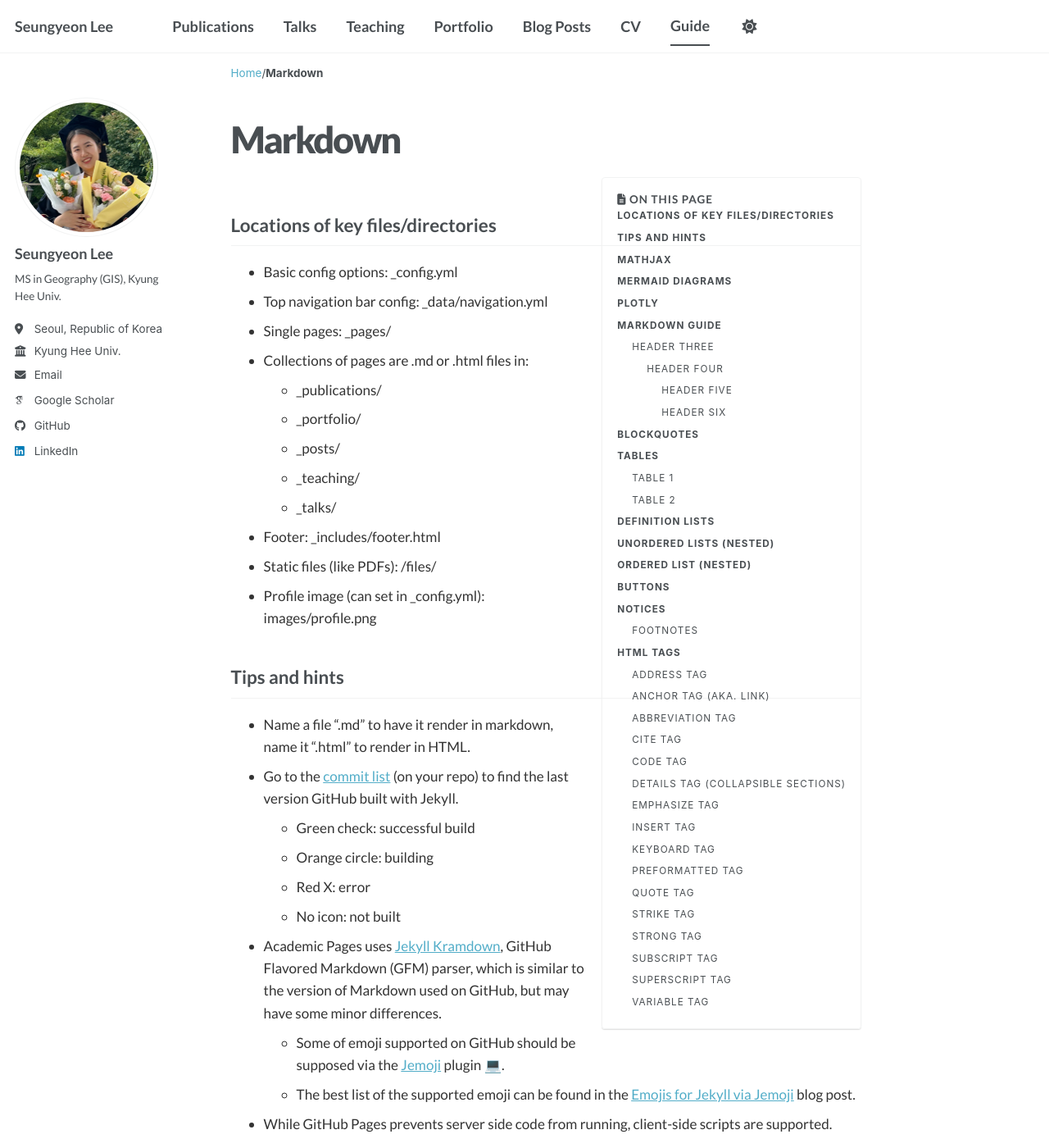
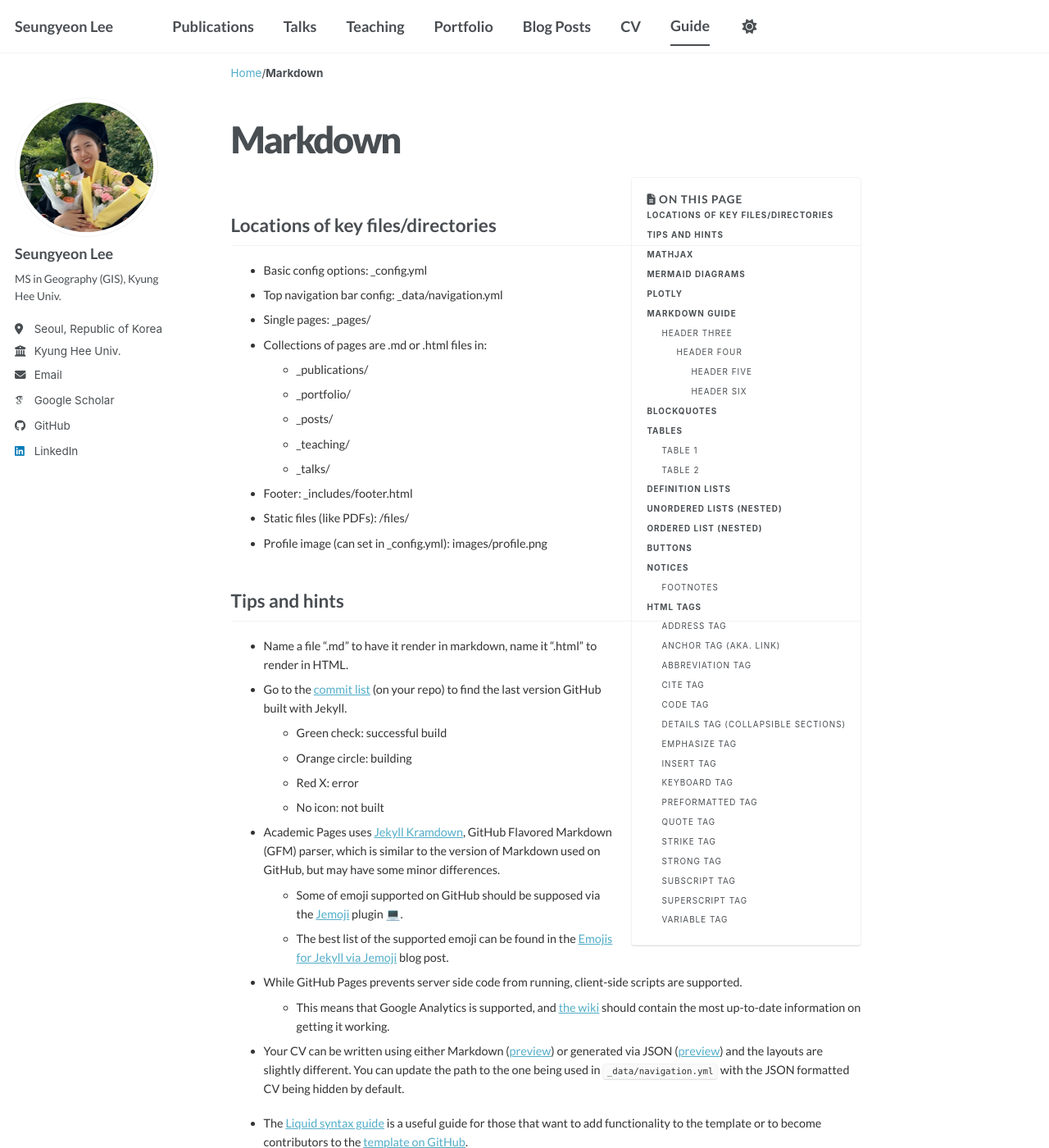
Before and after one commit to seungyeon677/seungyeon677.github.io, a Jekyll site: the page built from _pages/markdown.md, in a window 1280 px wide and 1400 px high. Shown: the whole window at 82% size. Built offline with Jekyll 4.4.1, drawn with Linux system fonts in a browser that asks for light colours; emoji names are drawn with the system emoji font; some web fonts are replaced; a script bundle is joined from its source files by our own code; library files that are not in the unit come from our copies.

Commit message:
Update head.html

```diff
--- a/_includes/head.html
+++ b/_includes/head.html
@@ -43,7 +43,7 @@
   .page__content li,
   .page__content table,
   .page__content blockquote {
-    font-size: 0.95rem !important; /* 본문 글자 크기 */
+    font-size: 0.8rem !important; /* 본문 글자 크기 */
     line-height: 1.6 !important;   /* 줄 간격 */
     color: #333333 !important;    /* 글자 색상 */
   }
```
